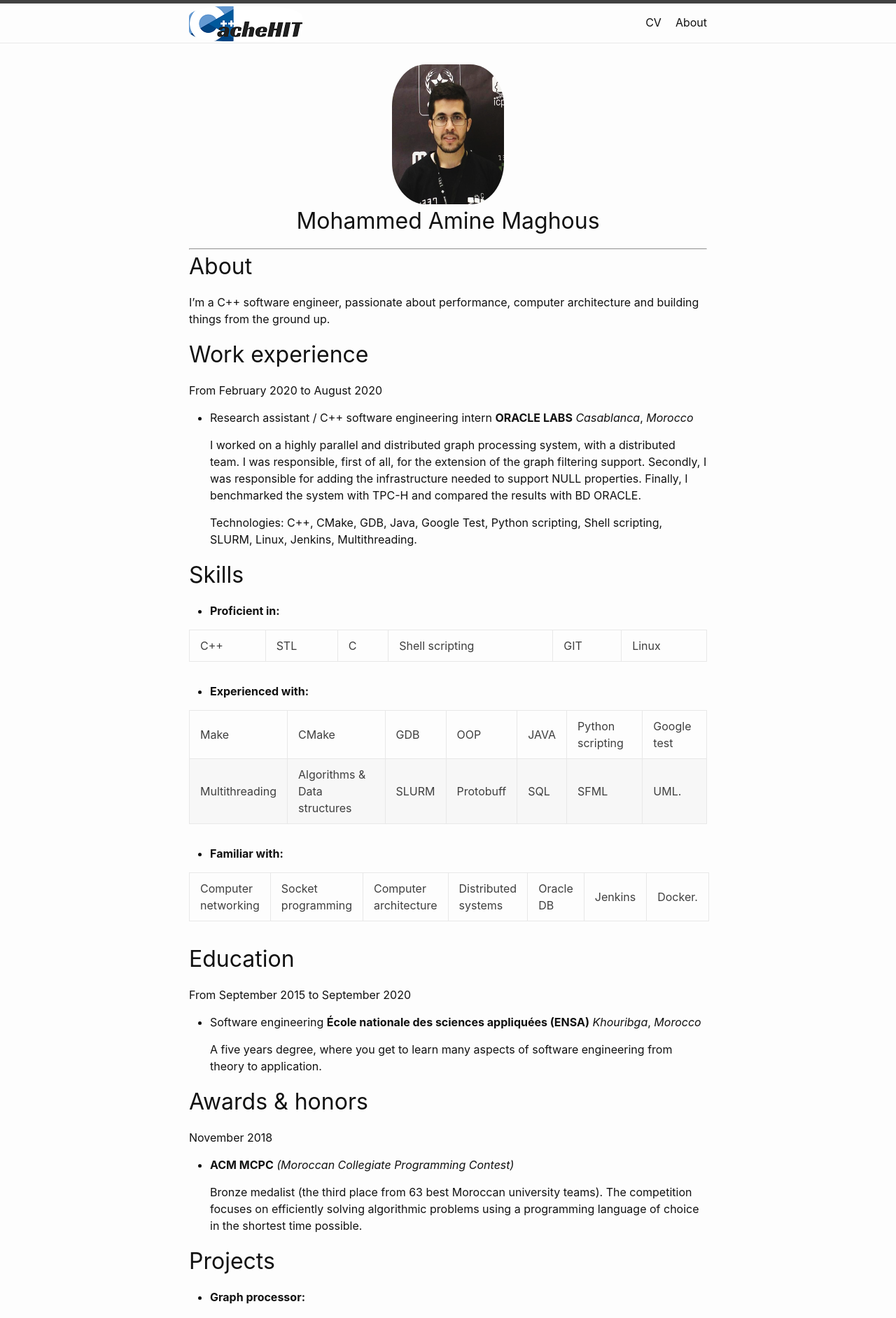
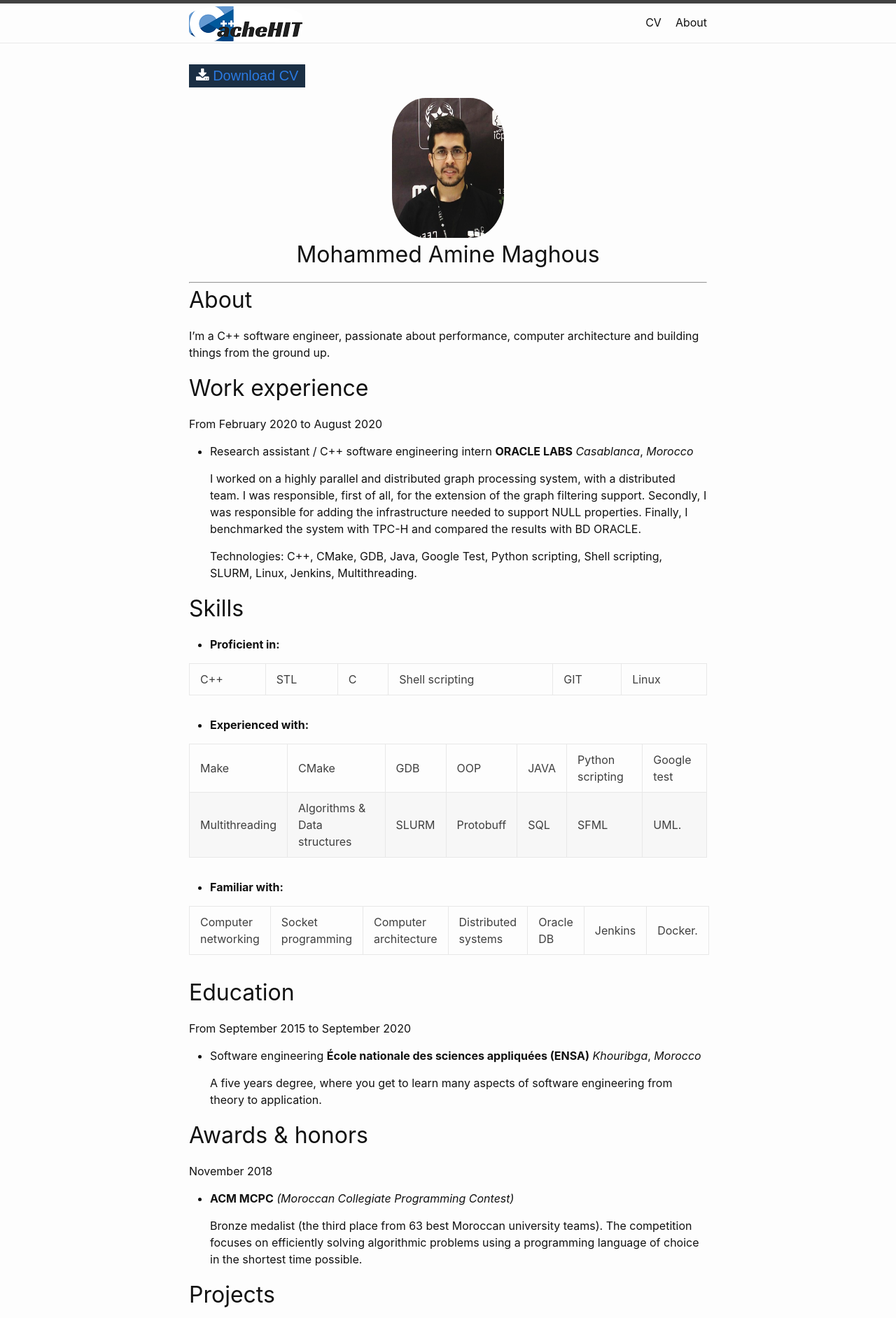
Before and after one commit to magmine/cachehit, a Jekyll site: the page built from author/CV.md, in a window 1280 px wide. Shown: the top 1884 px of the page at 70% size. Built offline with Jekyll 4.4.1, drawn with Linux system fonts in a browser that asks for light colours.

Commit message:
fun animations and download link

```diff
--- a/_layouts/CV.html
+++ b/_layouts/CV.html
@@ -2,11 +2,46 @@
 layout: default
 ---
 <article class="post">
-  <style>
-    img {
-      border-radius: 30%;
-    }
-    </style>
+<style>
+  img {
+    border-radius: 30%;
+  }
+
+  img:hover {
+    animation: shake 0.5s;
+    animation-iteration-count: infinite;
+  }
+
+  @keyframes shake {
+    0% { transform: translate(1px, 1px) rotate(0deg); }
+    10% { transform: translate(-1px, -2px) rotate(-1deg); }
+    20% { transform: translate(-3px, 0px) rotate(1deg); }
+    30% { transform: translate(3px, 2px) rotate(0deg); }
+    40% { transform: translate(1px, -1px) rotate(1deg); }
+    50% { transform: translate(-1px, 2px) rotate(-1deg); }
+    60% { transform: translate(-3px, 1px) rotate(0deg); }
+    70% { transform: translate(3px, 1px) rotate(-1deg); }
+    80% { transform: translate(-1px, -1px) rotate(1deg); }
+    90% { transform: translate(1px, 2px) rotate(0deg); }
+    100% { transform: translate(1px, -2px) rotate(-1deg); }
+}
+
+  /* Style buttons */
+  .btn {
+    background-color: rgb(27, 47, 68);
+    border: none;
+    color: white;
+    padding: 5px 10px;
+    cursor: pointer;
+    font-size: 20px;
+  }
+
+  /* Darker background on mouse-over */
+  .btn:hover {
+    background-color: RoyalBlue;
+  }
+
+</style>
   <!--header class="post-header">
     <h1 class="post-title">{{ page.title | escape }}</h1>
   </header-->
--- a/author/CV.md
+++ b/author/CV.md
@@ -4,6 +4,14 @@ title: CV
 date:   2020-11-17 02:50:28 +0100
 categories: author
 ---
+
+<!-- Add icon library -->
+<link rel="stylesheet" href="https://cdnjs.cloudflare.com/ajax/libs/font-awesome/4.7.0/css/font-awesome.min.css">
+
+<!-- Auto width -->
+<button class="btn"><i class="fa fa-download"></i> <a href="https://drive.google.com/u/0/uc?id=13BETFXrxDb0iXKIH_BX62XiHZlR9W2iK&export=download" download="CV_MAGHOUS">
+    Download CV
+</a> </button>
 
 <center><img src="../images/profile.png" width="160" height="200"   alt="Avatar"></center>
 
```
Also changed, not shown: 1 other file.
